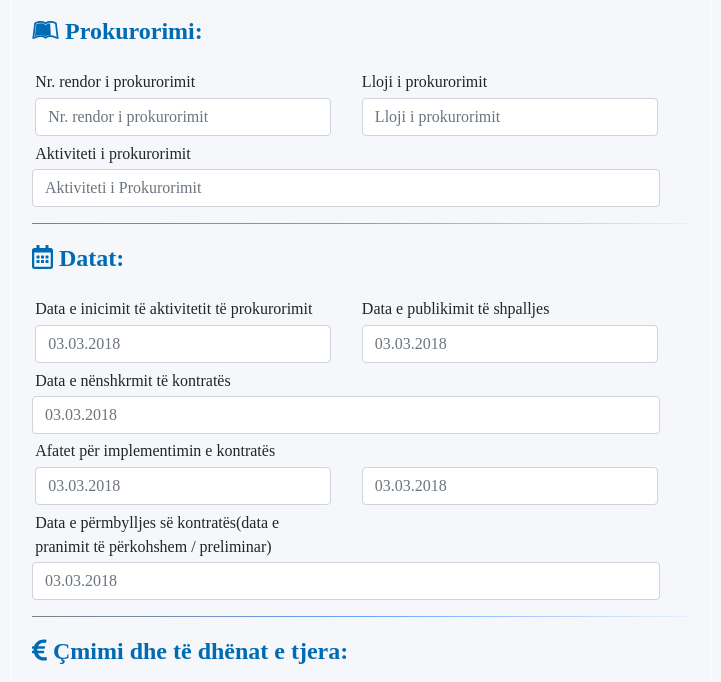
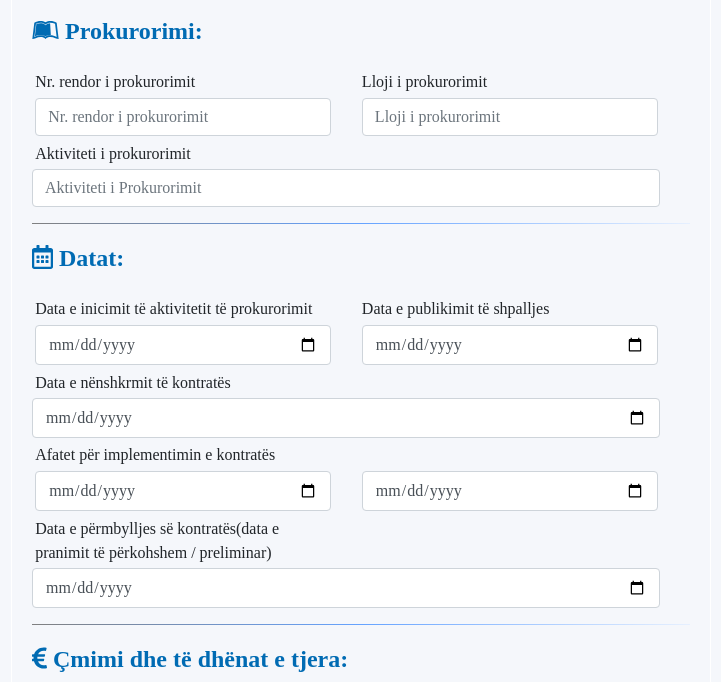
Before and after one commit to drendren/Form-Techstitution, a website: page NewForm.html in a window 1280 px wide. Shown: the part 89-771 px from the top of the page, without its empty margins (279-1000 px from the left). Drawn offline with nearby package versions, Linux system fonts and the light colour scheme; a web font is replaced by a local one.

Commit message:
Files Updated

```diff
--- a/NewForm.html
+++ b/NewForm.html
@@ -220,11 +220,11 @@
 
         <label for="diap">
                <span>Data e inicimit t&euml; aktivitetit t&euml; prokurorimit</span>
-               <input id="diap" class="form-control" type="text" placeholder="03.03.2018" required />
+               <input id="diap" class="form-control" type="date" placeholder="03.03.2018" required />
         </label>
         <label for="dpsh">
                <span>Data e publikimit t&euml; shpalljes</span>
-               <input id="dpsh" class="form-control" type="text" placeholder="03.03.2018" required />
+               <input id="dpsh" class="form-control" type="date" placeholder="03.03.2018" required />
         </label>
 
         <br>
@@ -234,18 +234,18 @@
 
         <br>
 
-          <input id="d.n.k" class="form-control by" type="text" placeholder="03.03.2018">
+          <input id="d.n.k" class="form-control by" type="date" placeholder="03.03.2018">
         <label for="apik">
               <span>Afatet p&euml;r implementimin e kontrat&euml;s</span>
-              <input id="apik" class="form-control" type="text" placeholder="03.03.2018" required />
+              <input id="apik" class="form-control" type="date" placeholder="03.03.2018" required />
         </label>
         <label for="date">
-              <input id="date" class="form-control" type="text" placeholder="03.03.2018" required />
+              <input id="date" class="form-control" type="date" placeholder="03.03.2018" required />
         </label>
         <br>
         <label for="d.p.k">Data e p&euml;rmbylljes s&euml; kontrat&euml;s(data e pranimit t&euml; p&euml;rkohshem / preliminar) </label>
 
-            <input id="d.p.k" class="form-control by" type="text" placeholder="03.03.2018" required>
+            <input id="d.p.k" class="form-control by" type="date" placeholder="03.03.2018" required>
 
         <hr class="style-one">
 
@@ -253,11 +253,11 @@
 
         <label for="shk">
                <span>Shuma e kontrat&euml;s(duke p&euml;rfshir&euml; t&euml; gjitha kushtet)</span>
-               <input id="shk" class="form-control" type="text" placeholder="&Ccedil;mimi i kontrat&euml;s" required />
+               <input id="shk" class="form-control" type="number" placeholder="&Ccedil;mimi i kontrat&euml;s" required />
         </label>
         <label for="shtpk">
                <span>Shuma totale e paguar p&euml;r kontrat&euml;n</span>
-               <input id="shtpk" class="form-control" type="text" placeholder="&Ccedil;mimi total" required />
+               <input id="shtpk" class="form-control" type="number" placeholder="&Ccedil;mimi total" required />
         </label>
 
 
```
Also changed, not shown: OldForm.html (+8 -8 lines), README.md, 1 other file.
